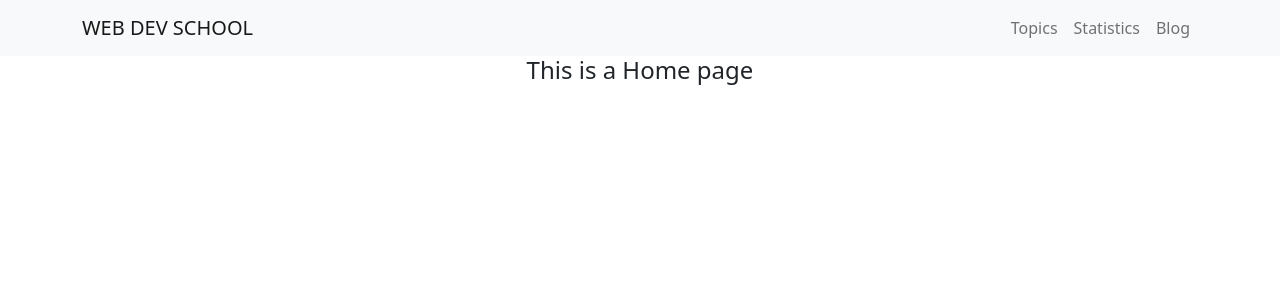
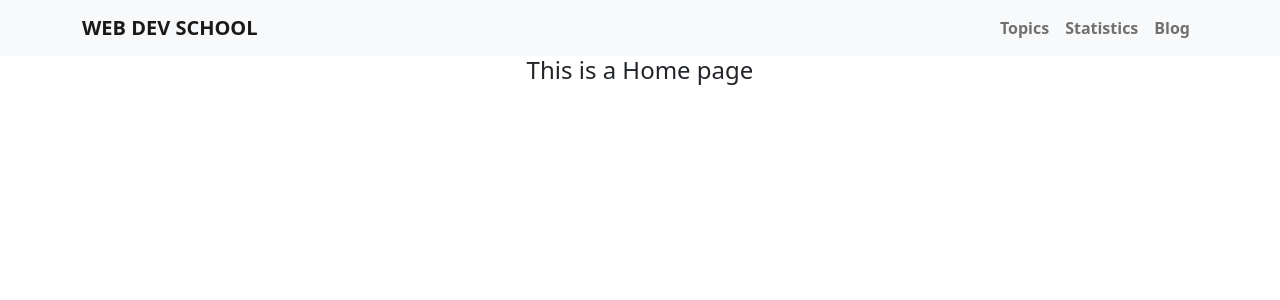
Before and after one commit to sauravmondal24/web-dev-school, a React (Create React App) app: page / in a window 1280 px wide. Shown: the top 300 px of the page. Built offline with nearby package versions, Linux system fonts and the light colour scheme.

Commit message:
Header section done

```diff
--- a/src/components/Header/Header.js
+++ b/src/components/Header/Header.js
@@ -16,9 +16,9 @@ const Header = () => {
 				>
 					<span className="navbar-toggler-icon"></span>
 				</button>
-				<a className="navbar-brand" href="#">
+				<Link className="navbar-brand fw-bolder" to="/">
 					WEB DEV SCHOOL
-				</a>
+				</Link>
 				<div className="collapse navbar-collapse" id="navbarTogglerDemo03">
 					<ul className="navbar-nav ms-auto mb-2 mb-lg-0">
 						<li className="nav-item">
@@ -30,17 +30,17 @@ const Header = () => {
 							></Link>
 						</li>
 						<li className="nav-item">
-							<Link to="/topics" className="nav-link" href="#">
+							<Link to="/topics" className="nav-link fw-bold" href="#">
 								Topics
 							</Link>
 						</li>
 						<li className="nav-item">
-							<Link to="/statistics" className="nav-link" href="#">
+							<Link to="/statistics" className="nav-link fw-bold" href="#">
 								Statistics
 							</Link>
 						</li>
 						<li className="nav-item">
-							<Link to="/blog" className="nav-link" href="#">
+							<Link to="/blog" className="nav-link fw-bold" href="#">
 								Blog
 							</Link>
 						</li>
```
Also changed, not shown: src/components/Header/Banner.js (added, +11 -0 lines).
